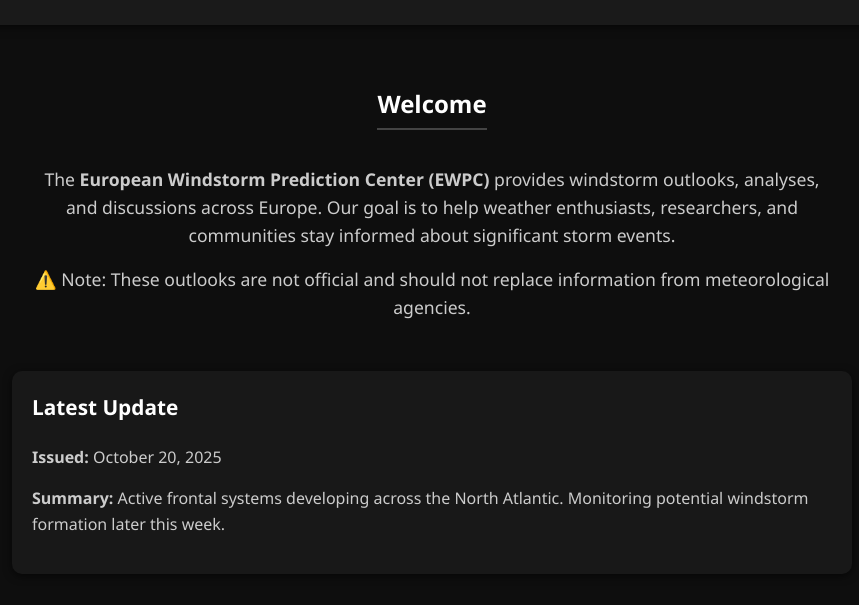
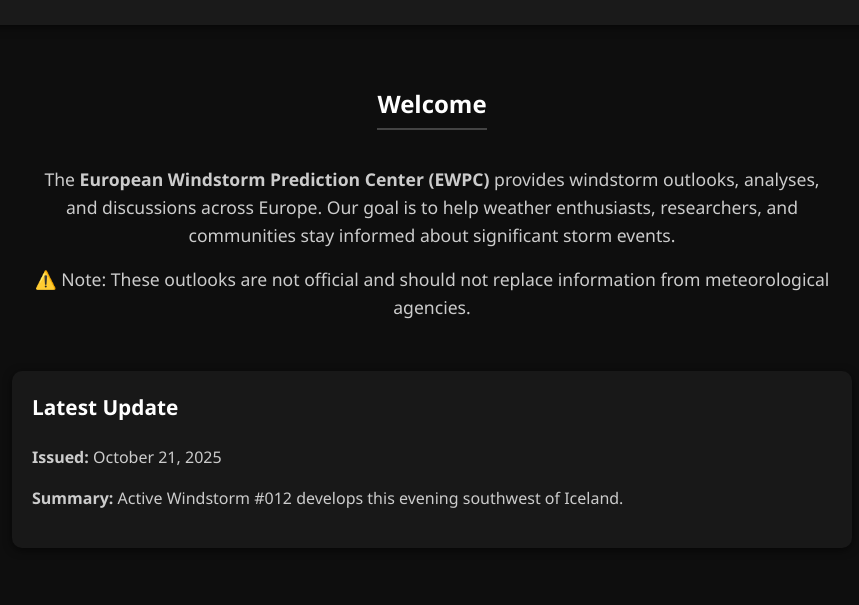
Before and after one commit to euwpc/ewpc.github.io-home, a plain HTML site: page index.html in a window 1280 px wide. Shown: the part 115-720 px from the top of the page, without its empty margins (208-1067 px from the left). Drawn offline with Linux system fonts and the light colour scheme.

Commit message:
Update index.html

```diff
--- a/index.html
+++ b/index.html
@@ -130,15 +130,15 @@
 
     <section class="updates">
       <h3>Latest Update</h3>
-      <p><strong>Issued:</strong> October 20, 2025</p>
-      <p><strong>Summary:</strong> Active frontal systems developing across the North Atlantic. Monitoring potential windstorm formation later this week.</p>
+      <p><strong>Issued:</strong> October 21, 2025</p>
+      <p><strong>Summary:</strong> Active Windstorm #012 develops this evening southwest of Iceland.</p>
     </section>
 
     <section class="links">
       <h2>Explore</h2>
       <p>
         <a href="https://euwpc.github.io/ewpc.github.io-outlooks/">View Current Outlooks</a> •
-        <a href="https://euwpc.github.io/ewpc.github.io-archive/">View Archives</a> •
+        <a href="https://euwpc.github.io/ewpc.github.io/">View Archives</a> •
         <a href="https://euwpc.github.io/ewpc.github.io-glossary/">View Glossary</a>
       </p>
     </section>
```
